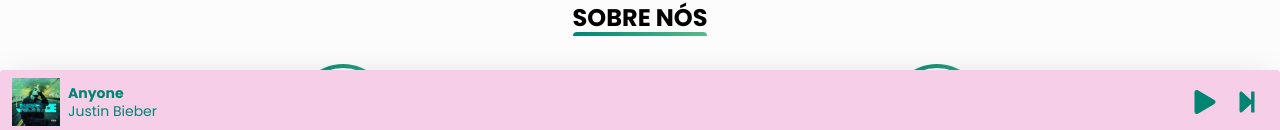
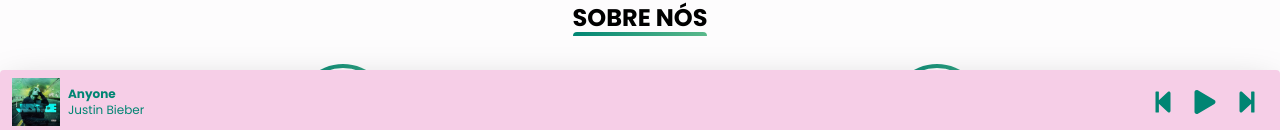
Before and after one commit to JulioZittei/our-wedding, a Next.js app: page / in a window 1280 px wide. Shown: the part 666-796 px from the top of the page. Built offline with nearby package versions, Linux system fonts and the light colour scheme.

Commit message:
Add button to play previous song

```diff
--- a/src/components/Player.tsx
+++ b/src/components/Player.tsx
@@ -22,6 +22,7 @@ export function Player() {
 
   const song = playlist[currentSongIndex];
   const hasNext = currentSongIndex + 1 < playlist.length;
+  const hasPrevious = currentSongIndex - 1 > -1;
 
   function togglePlay() {
     setIsPlaying(!isPlaying);
@@ -32,6 +33,14 @@ export function Player() {
       setCurrentSongIndex(currentSongIndex + 1);
     } else {
       setCurrentSongIndex(0);
+    }
+  }
+
+  function playPrevious() {
+    if (hasPrevious) {
+      setCurrentSongIndex(currentSongIndex - 1);
+    } else {
+      setCurrentSongIndex(playlist.length - 1);
     }
   }
 
@@ -62,6 +71,9 @@ export function Player() {
           </Content>
         </InfoSection>
         <ControlSection>
+          <Button onClick={playPrevious}>
+            <FaIcon.FaStepBackward />
+          </Button>
           <Button onClick={togglePlay}>{isPlaying ? <FaIcon.FaPause /> : <FaIcon.FaPlay />}</Button>
           <Button onClick={playNext}>
             <FaIcon.FaStepForward />
--- a/src/styles/components/PlayerCss.ts
+++ b/src/styles/components/PlayerCss.ts
@@ -28,7 +28,7 @@ export const Container = css({
 export const InfoSection = css({
   display: 'flex',
   alignItems: 'center',
-  justifyContent: 'space-around',
+  justifyContent: 'space-between',
 });
 
 export const Content = css({
@@ -39,15 +39,15 @@ export const Content = css({
 
   color: '$teal11',
   fontFamily: '$poppinsFont',
-  fontSize: '$fontSize14',
-  lineHeight: '$lineHeight18',
+  fontSize: '$fontSize12',
+  lineHeight: '$lineHeight16',
 });
 
 export const ControlSection = css({
   display: 'flex',
   flexDirection: 'row',
   alignItems: 'center',
-  justifyContent: 'space-around',
+  justifyContent: 'space-between',
 });
 
 export const Button = css({
```
